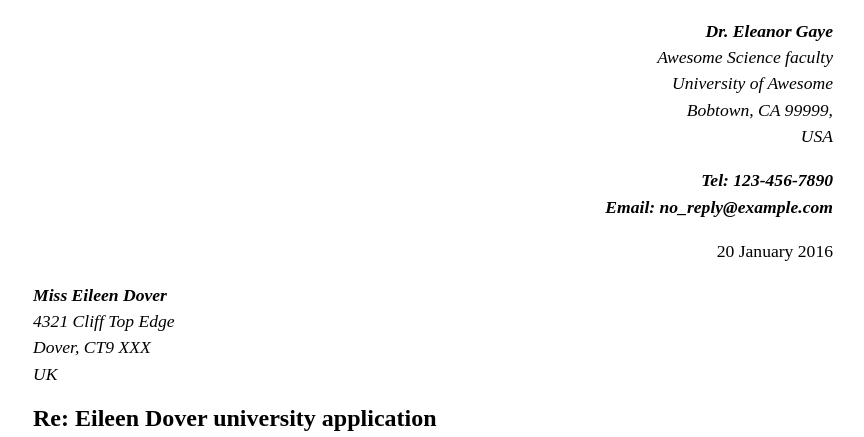
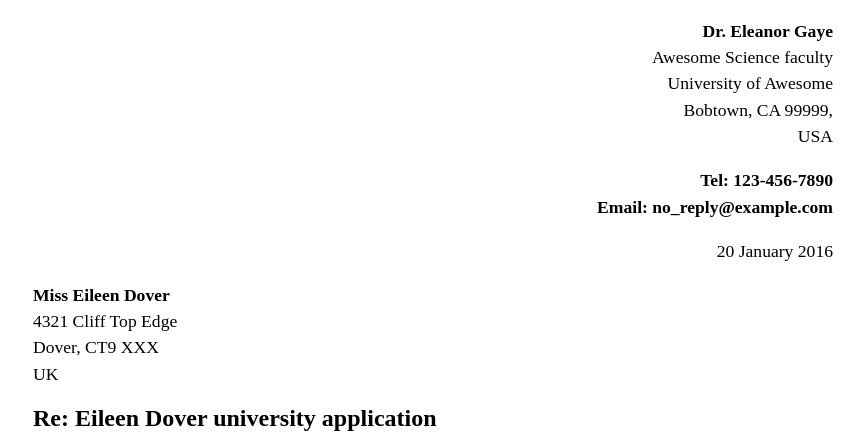
Before and after one commit to dkzwicke/dkzwicke.github.io, a plain HTML site: page letter-markup/index.html in a window 1280 px wide. Shown: the top 437 px of the page, without its empty margins (207-1071 px from the left). Drawn offline with Linux system fonts and the light colour scheme.

Commit message:
Update index.html

```diff
--- a/letter-markup/index.html
+++ b/letter-markup/index.html
@@ -29,8 +29,8 @@
                 line-height: 1.5;
             }
             address {
-                font-size:normal;
-                margin:1rem 0;
+                font-style: normal;
+                margin: 1rem 0;
             }
         </style>
     </head>
```
